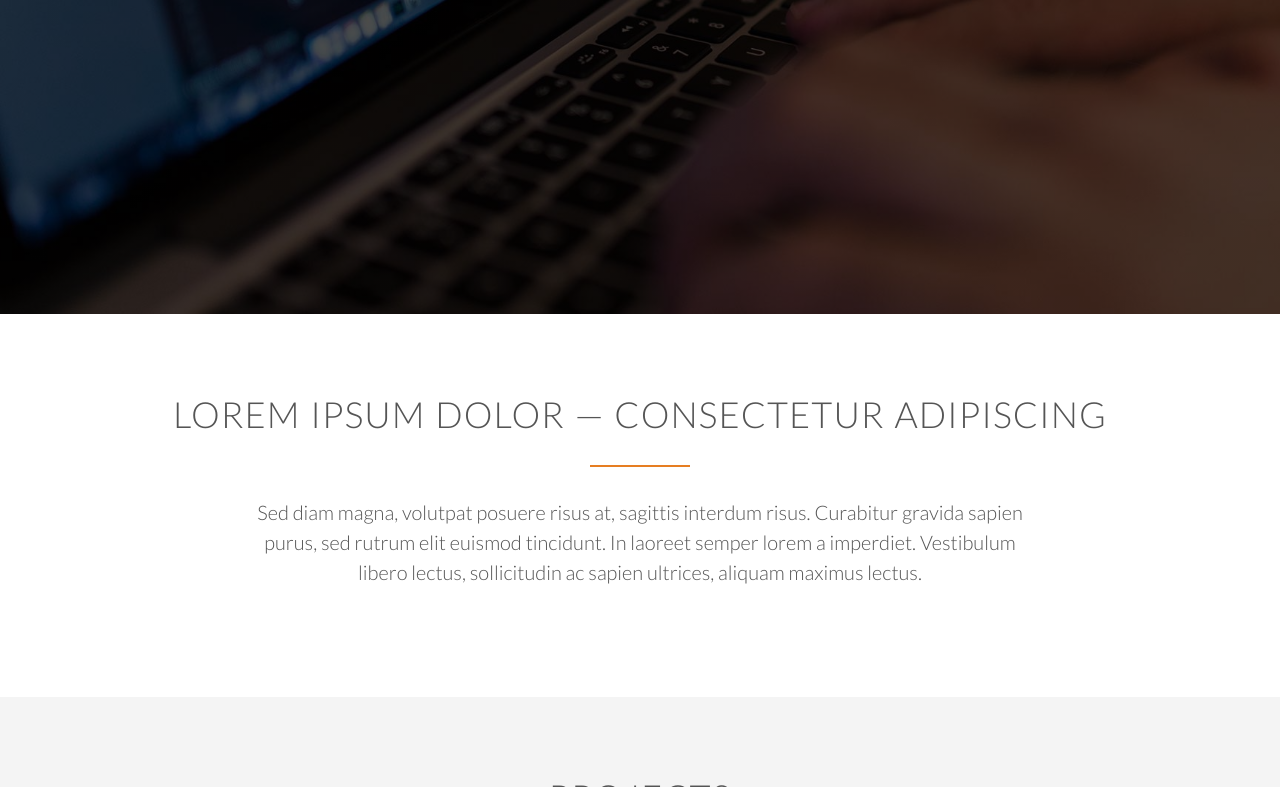
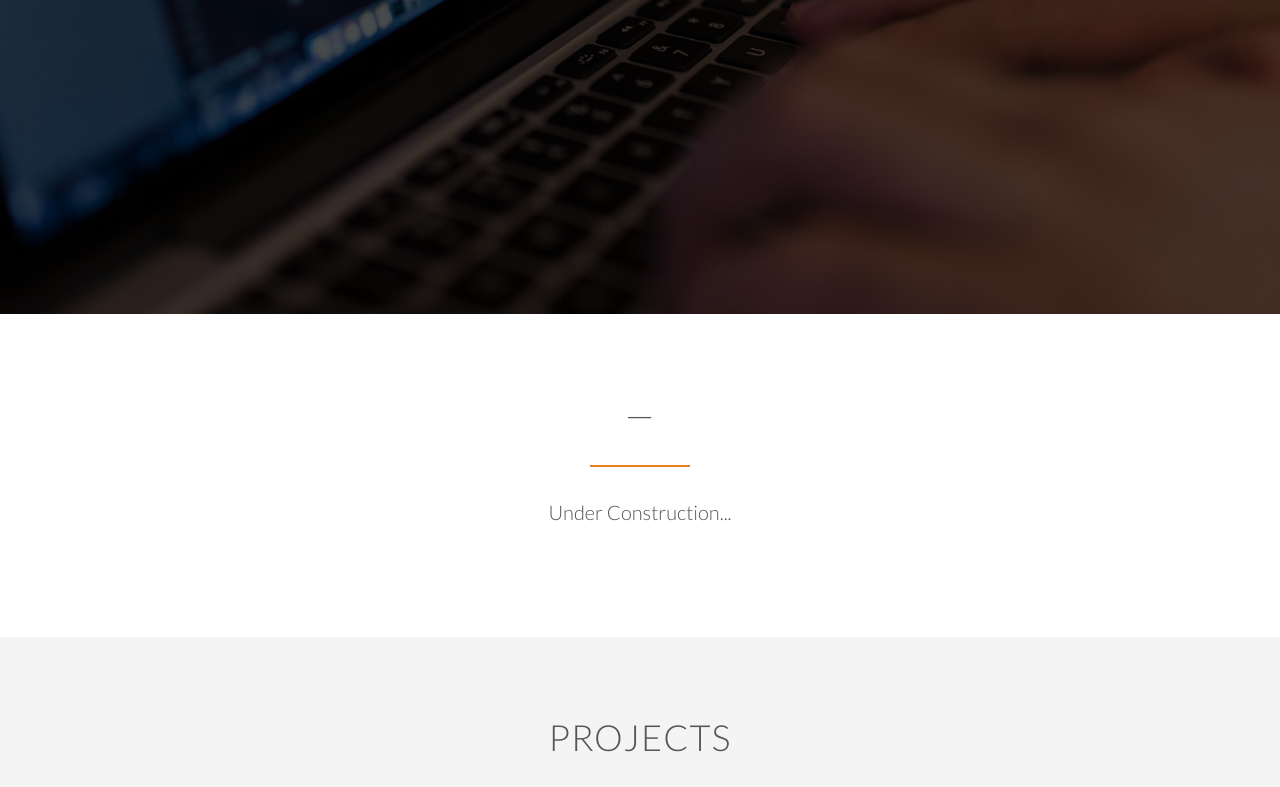
Before and after one commit to manishbasnet/manishbasnet.github.io, a plain HTML site: page index.html in a window 1280 px wide. Shown: the part 486-1273 px from the top of the page. Drawn offline with nearby package versions, Linux system fonts and the light colour scheme; some packages are replaced by stand-ins of ours; a script that the page names is missing; files whose address does not match are found by name.

```diff
--- a/index.html
+++ b/index.html
@@ -48,9 +48,9 @@
 
 	<section class="features js--features" id="features"> <!-- Use for sticky nav activation -->
 		<div class="row">
-			<h2>Lorem ipsum dolor &mdash; consectetur adipiscing</h2> <!-- Longer dash + only use one h1, so using h2 -->
+			<h2> &mdash; </h2> <!-- Longer dash + only use one h1, so using h2 -->
 			<p class="long-copy">
-				Sed diam magna, volutpat posuere risus at, sagittis interdum risus. Curabitur gravida sapien purus, sed rutrum elit euismod tincidunt. In laoreet semper lorem a imperdiet. Vestibulum libero lectus, sollicitudin ac sapien ultrices, aliquam maximus lectus.
+				Under Construction...
 			</p>
 		</div>
 		<!-- Grid using col -->
```
